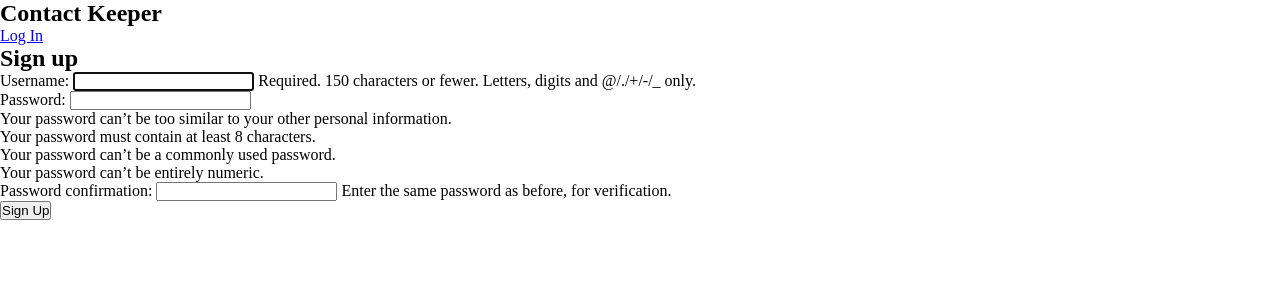
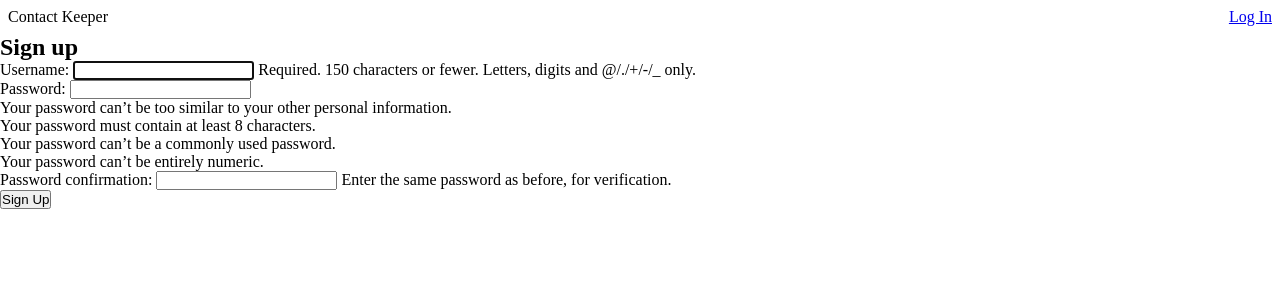
Before and after one commit to aemann2/contact_keeper, a Django app: page /registration/signup/ in a window 1280 px wide. Shown: the top 300 px of the page. Run offline with Django 4.2, Linux system fonts and the light colour scheme.

Commit message:
finished rough nav work

```diff
--- a/static/style.css
+++ b/static/style.css
@@ -24,7 +24,23 @@ button {
 	cursor: pointer;
 }
 
+nav {
+  list-style-type: none;
+  margin: 0;
+  padding: 0;
+}
+
 /* Main */
+
+.nav__wrapper {
+	display: flex;
+	justify-content: space-between;
+	padding:.5rem;
+}
+
+.nav__item {
+  display: inline;
+}
 
 .phone-field-ext, #id_phone_1 {
 	display: none;
--- a/templates/partials/_nav.html
+++ b/templates/partials/_nav.html
@@ -1,22 +1,22 @@
 {% load static %}
-<nav>
-	<ul>
-		<li>
-			<h1>Contact Keeper</h1>
+<nav class='nav'>
+	<ul class='nav__wrapper'>
+		<li class='nav__item'>
+			<span class='nav__item__title'>Contact Keeper</span>
 		</li>
 		{% if not user.is_authenticated and 'login' not in request.path %}
-		<li>
-			<a href="/registration/login/">Log In</a>
+		<li class='nav__item'>
+			<a class='nav__item__link' href="/registration/login/">Log In</a>
 		</li>
 		{% endif %}
 		{% if not user.is_authenticated and 'signup' not in request.path %}
-		<li>
-			<a href="/registration/signup/">Sign Up</a>
+		<li class='nav__item'>
+			<a class='nav__item__link' href="/registration/signup/">Sign Up</a>
 		</li>
 		{% endif %}
 		{% if user.is_authenticated %}
-			<li>
-				<a href="logout">Log out</a>
+			<li class='nav__item'>
+				<a class='nav__item__link' href="logout">Log out</a>
 			</li>
 		{% endif %}
 	</ul>
```
